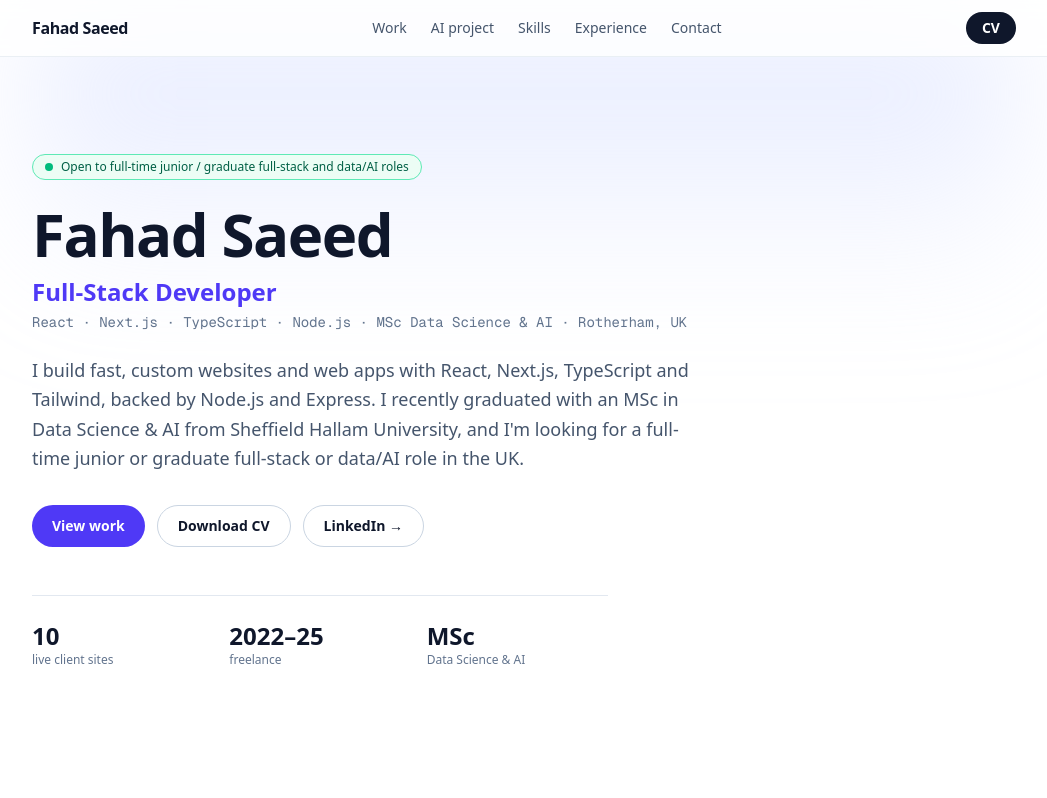
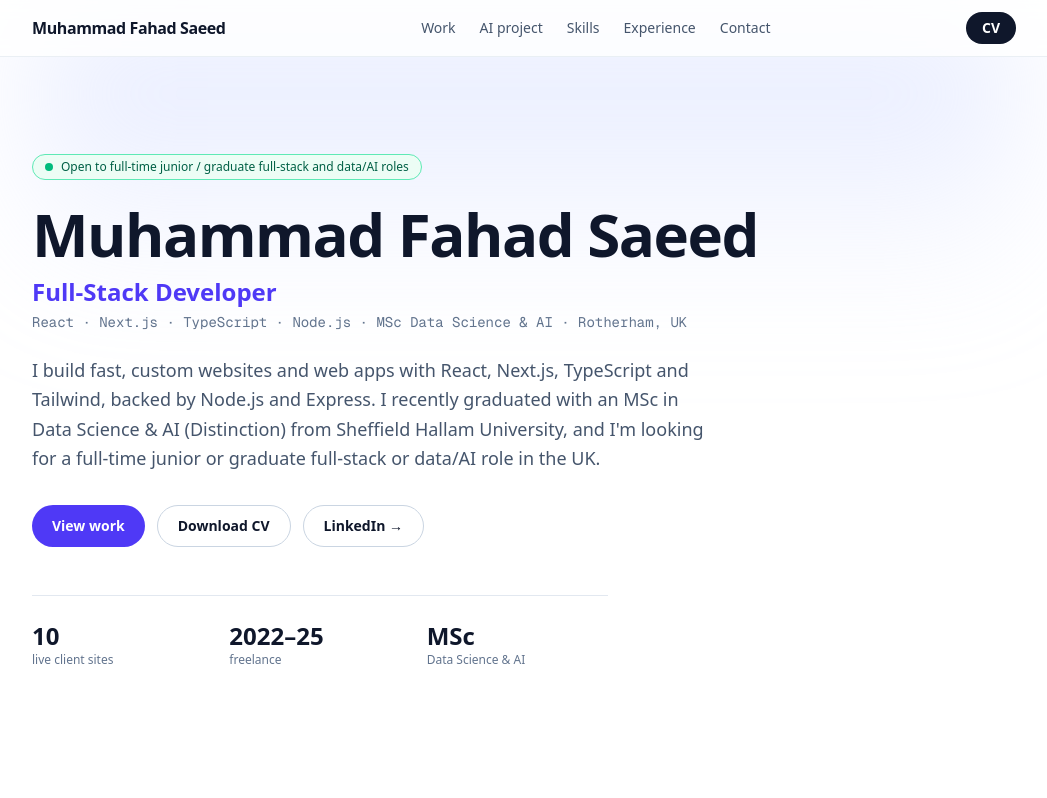
Before and after one commit to fadi077/portfolio, a Next.js app: page / in a window 1280 px wide. Shown: the top 798 px of the page, without its empty margins (116-1163 px from the left). Built offline with nearby package versions, Linux system fonts and the light colour scheme.

Commit message:
Use full name, add Distinction and Meta certifications, update CV

```diff
--- a/src/app/layout.tsx
+++ b/src/app/layout.tsx
@@ -12,7 +12,7 @@ export const metadata: Metadata = {
   metadataBase: new URL(site.url),
   title: `${site.name} | ${site.title}`,
   description,
-  keywords: ["Fahad Saeed", "Full-Stack Developer", "React", "Next.js", "TypeScript", "Node.js", "Junior Developer", "Data Science", "Sheffield", "Rotherham", "UK"],
+  keywords: ["Muhammad Fahad Saeed", "Fahad Saeed", "Full-Stack Developer", "React", "Next.js", "TypeScript", "Node.js", "Junior Developer", "Data Science", "Sheffield", "Rotherham", "UK"],
   authors: [{ name: site.name }],
   alternates: { canonical: "/" },
   openGraph: {
@@ -21,7 +21,7 @@ export const metadata: Metadata = {
     title: `${site.name} | ${site.title}`,
     description,
     siteName: site.name,
-    images: [{ url: "/shots/offshorecv.com.jpg", width: 1280, height: 800, alt: "Offshore CV, a project by Fahad Saeed" }],
+    images: [{ url: "/shots/offshorecv.com.jpg", width: 1280, height: 800, alt: "Offshore CV, a project by Muhammad Fahad Saeed" }],
     locale: "en_GB",
   },
   twitter: { card: "summary_large_image", title: `${site.name} | ${site.title}`, description, images: ["/shots/offshorecv.com.jpg"] },
--- a/src/data/content.ts
+++ b/src/data/content.ts
@@ -2,15 +2,15 @@
 
 export const site = {
   url: "https://fahadsaeed.vercel.app", // TODO: replace with your real domain once deployed
-  name: "Fahad Saeed",
+  name: "Muhammad Fahad Saeed",
   title: "Full-Stack Developer",
   tagline: "React · Next.js · TypeScript · Node.js · MSc Data Science & AI",
   location: "Rotherham, UK",
   intro:
-    "I build fast, custom websites and web apps with React, Next.js, TypeScript and Tailwind, backed by Node.js and Express. I recently graduated with an MSc in Data Science & AI from Sheffield Hallam University, and I'm looking for a full-time junior or graduate full-stack or data/AI role in the UK.",
+    "I build fast, custom websites and web apps with React, Next.js, TypeScript and Tailwind, backed by Node.js and Express. I recently graduated with an MSc in Data Science & AI (Distinction) from Sheffield Hallam University, and I'm looking for a full-time junior or graduate full-stack or data/AI role in the UK.",
   email: "imfahadsaeed077@gmail.com",
   linkedin: "https://www.linkedin.com/in/fahad-saeed-261755251",
-  cv: "/Fahad_Saeed_CV.pdf",
+  cv: "/Muhammad_Fahad_Saeed_CV.pdf",
   openTo: "Open to full-time junior / graduate full-stack and data/AI roles",
 };
 
@@ -164,7 +164,7 @@ export const education = [
   {
     degree: "MSc Data Science and Artificial Intelligence",
     school: "Sheffield Hallam University, UK",
-    period: "2025 – 2026",
+    period: "Sep 2025 – Sep 2026 · Distinction",
     note: "Applied Python, machine learning, explainable AI and FastAPI in practical work.",
   },
   {
@@ -175,4 +175,4 @@ export const education = [
   },
 ];
 
-export const certifications = ["IBM React Developer Certification", "Meta Professional Front-End Web Development"];
+export const certifications = ["IBM React Developer Certification", "Meta Professional Front-End Web Development", "Meta Full-Stack Developer", "Meta Next.js"];
```
Also changed, not shown: 2 other files (tests, documents, lock files or other folders).
